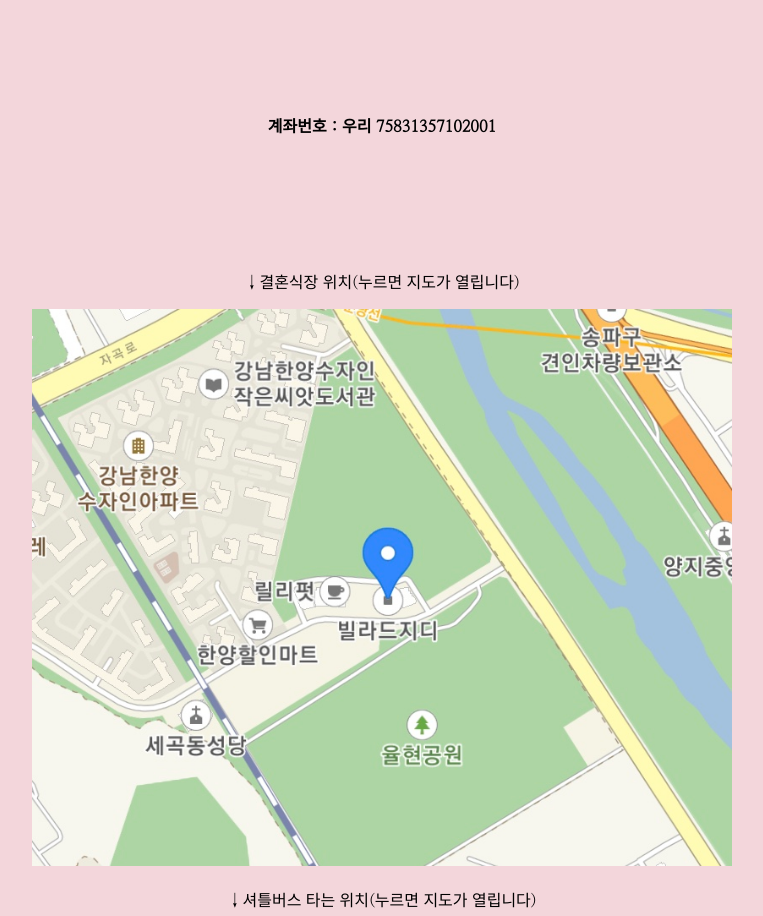
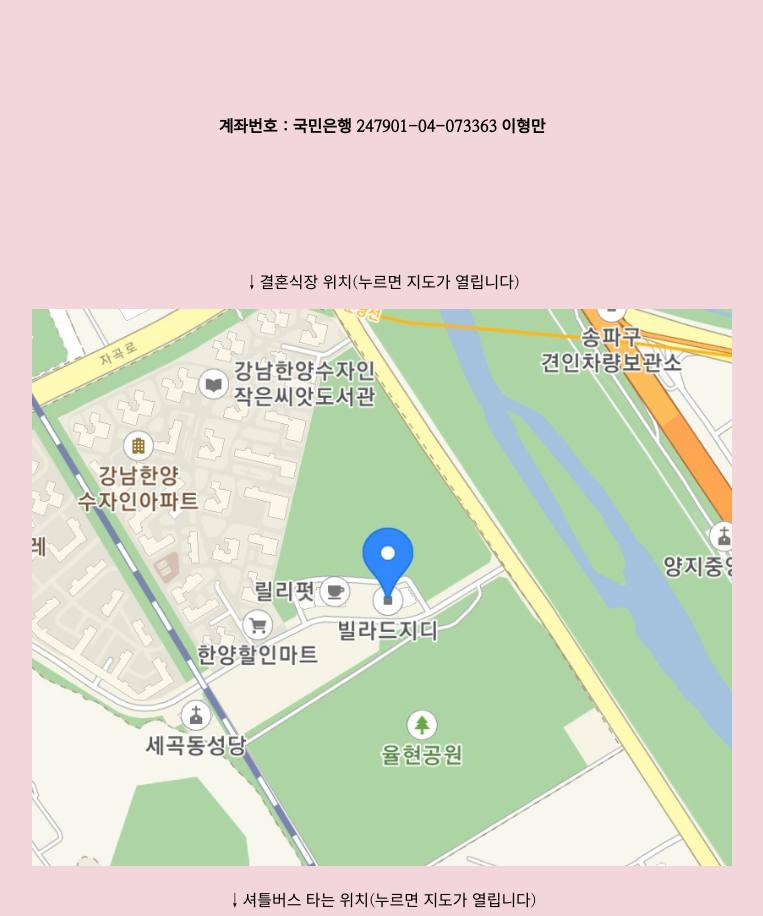
Before and after one commit to createrlee/Marriage, a plain HTML site: page index.html in a window 1280 px wide. Shown: the part 3081-3997 px from the top of the page, without its empty margins (258-1021 px from the left). Drawn offline with Linux system fonts and the light colour scheme.

Commit message:
Update index.html

```diff
--- a/index.html
+++ b/index.html
@@ -137,7 +137,7 @@
 
         <div style="padding-bottom: 100px;">
             <p>
-                <b>계좌번호 : 우리 75831357102001</b>
+                <b>계좌번호 : 국민은행 247901-04-073363 이형만</b>
             </p>
         </div>
 
```
